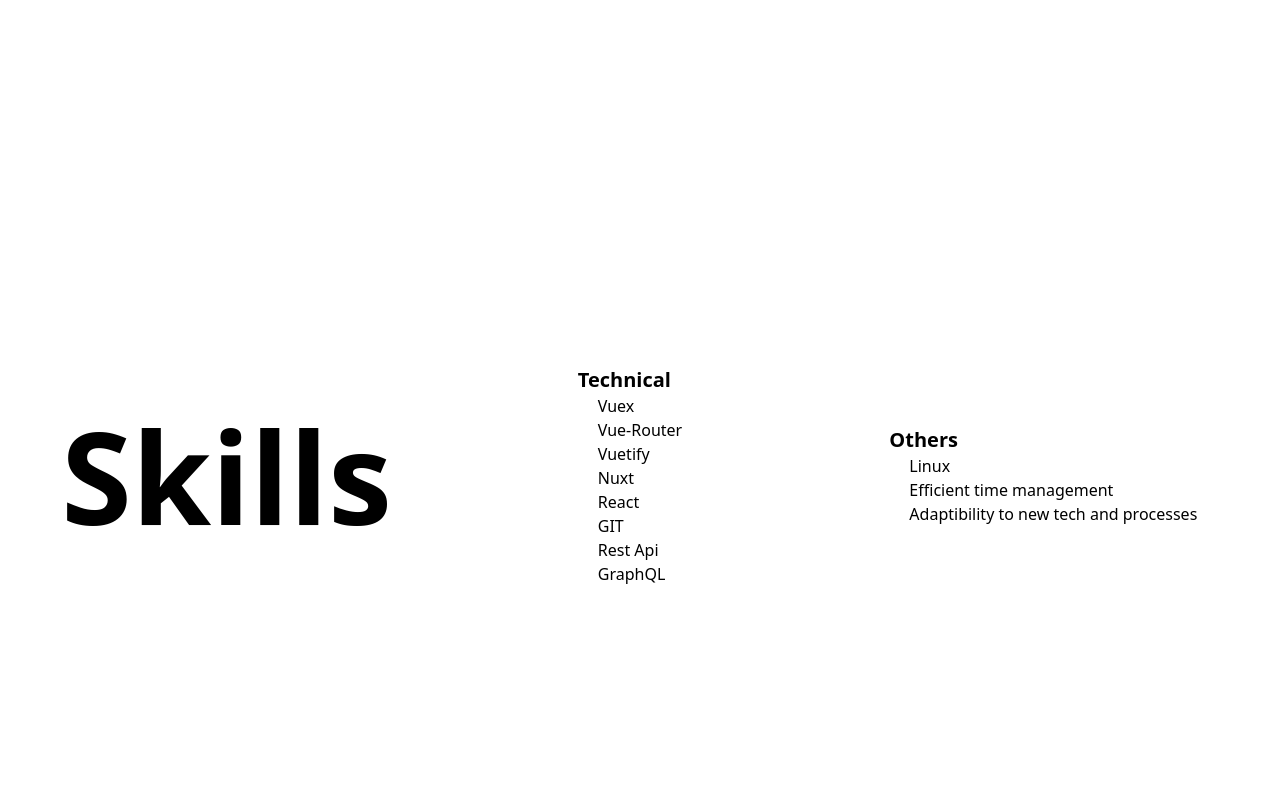
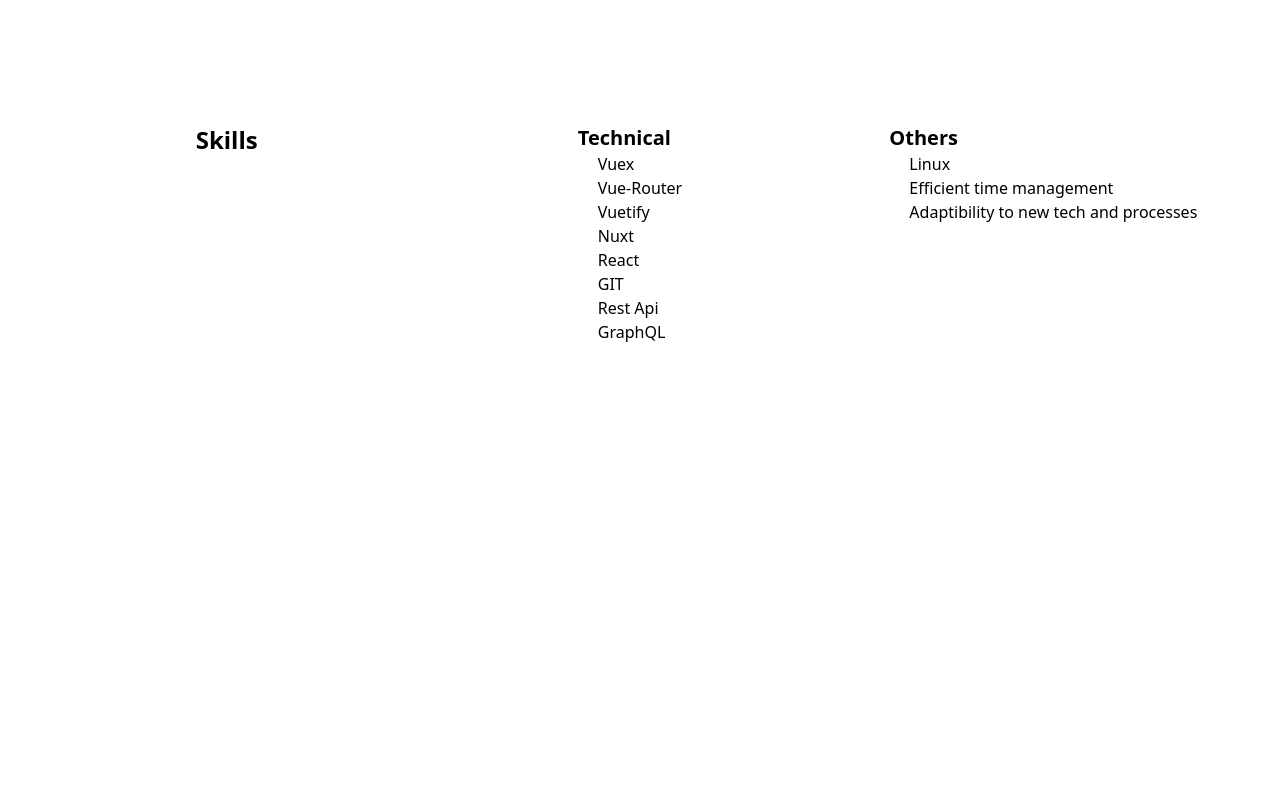
Before and after one commit to umangcodes/portfolio_project, a Vue app: page / in a window 1280 px wide. Shown: the part 1380-2180 px from the top of the page. Built offline with nearby package versions, Linux system fonts and the light colour scheme.

Commit message:
skills css changed

```diff
--- a/src/components/home/Skills.vue
+++ b/src/components/home/Skills.vue
@@ -3,18 +3,18 @@
     <div
       class="grid grid-cols-3 ml-5 mr-5 my-10 py-2 w-full justify-items-center"
     >
-      <div class="grid-start-1 flex items-center">
+      <div class="lg:grid-start-1 flex items-top">
         <!-- <img
           src="https://static.startuptalky.com/2021/10/Top-skills-in-demand-startuptalky.jpg"
           alt=""
           class="object-cover h-auto w-auto"
         /> -->
         <div class="">
-          <span class="text-center font-bold text-9xl">Skills</span>
+          <span class="text-center font-bold text-2xl">Skills</span>
         </div>
       </div>
-      <div class="flex items-center">
-        <div class="grid-start-2 flex flex-col justify-items-center">
+      <div class="flex items-top">
+        <div class="grid-start-2 flex flex-col">
           <span class="text-xl font-semibold">Technical</span>
           <ul class="px-5">
             <li>Vuex</li>
@@ -28,8 +28,8 @@
           </ul>
         </div>
       </div>
-      <div class="flex items-center">
-        <div class="grid-start-3 flex flex-col justify-items-center">
+      <div class="flex items-top">
+        <div class="grid-start-3 flex flex-col">
           <span class="text-xl font-semibold">Others</span>
           <ul class="px-5">
             <li>Linux</li>
```
